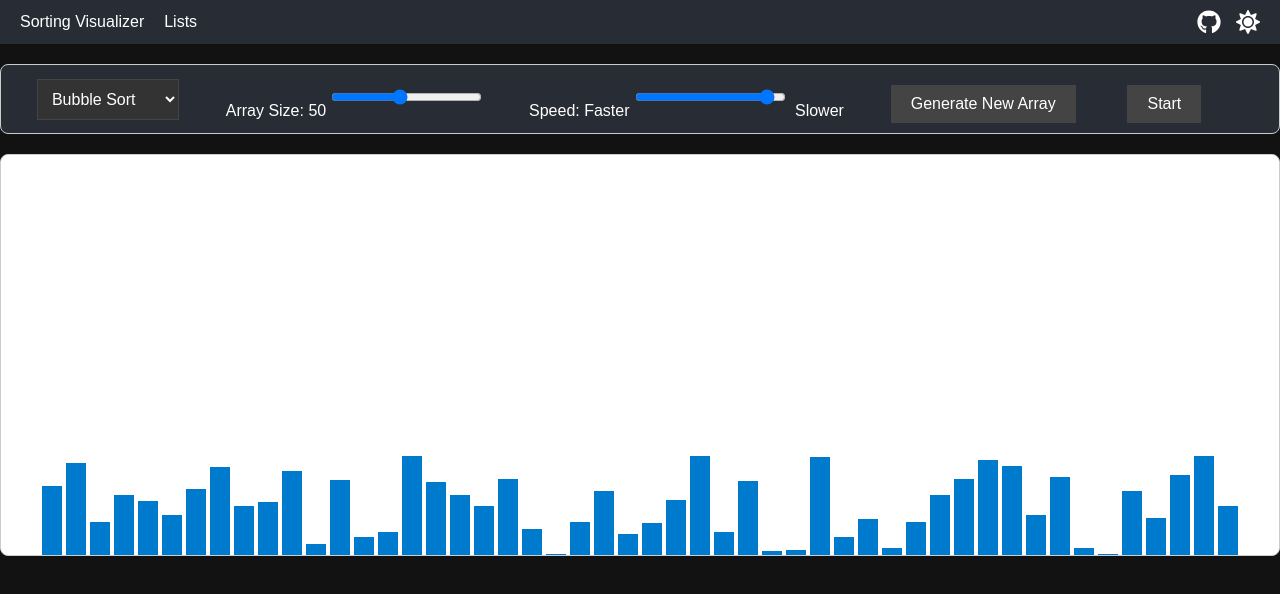
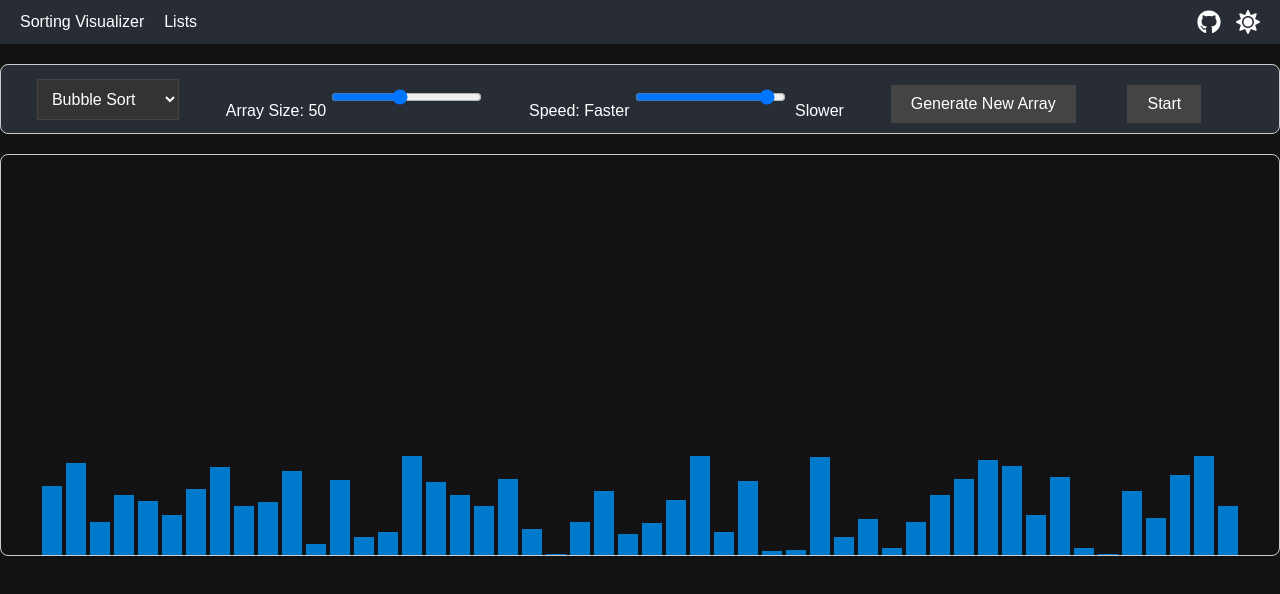
Before and after one commit to thejamesgore/comp-sci, a React (Vite) app: page / in a window 1280 px wide. Shown: the top 594 px of the page. Built offline with nearby package versions, Linux system fonts and the light colour scheme.

Commit message:
fix: darkmode for sorting visualiser

```diff
--- a/src/App.css
+++ b/src/App.css
@@ -55,7 +55,6 @@ header p {
   height: 400px;
   border: 1px solid #ccc;
   border-radius: 8px;
-  background-color: white;
   margin: 20px 0;
 }
 
```
